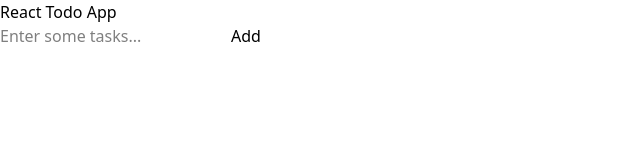
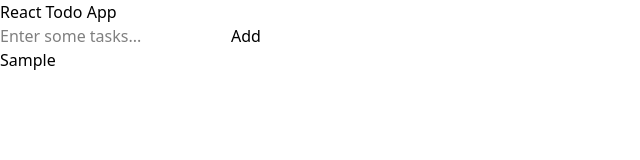
Before and after one commit to mohammadsawan/react-todo, a React (Vite) app: page / in a window 1280 px wide. Both pictures are taken after typing "Sample" into the empty fields and a click on the button "Add". Shown: the top 160 px of the page, without its empty margins (0-640 px from the left). Built offline with nearby package versions, Linux system fonts and the light colour scheme.

Commit message:
Create aa simple todo and push new tasks to array then show them in unorderd list

```diff
--- a/src/App.jsx
+++ b/src/App.jsx
@@ -9,7 +9,6 @@ const App = () => {
         if (value === '' || null) return;
         setTodos([...todos, value]);
         inputRef.current.value = "";
-        console.log(todos)
     }
 
     return (
@@ -17,6 +16,13 @@ const App = () => {
             <h2>React Todo App</h2>
             <input type='text' ref={inputRef} placeholder='Enter some tasks...'/>
             <button onClick={handelTodoAdd}>Add</button>
+
+            <ul>
+                {todos.map((todo,index) => (
+                     <p key={index}>{todo}</p>
+                    ))
+                }
+            </ul>
         </div>
     )
 }
```
